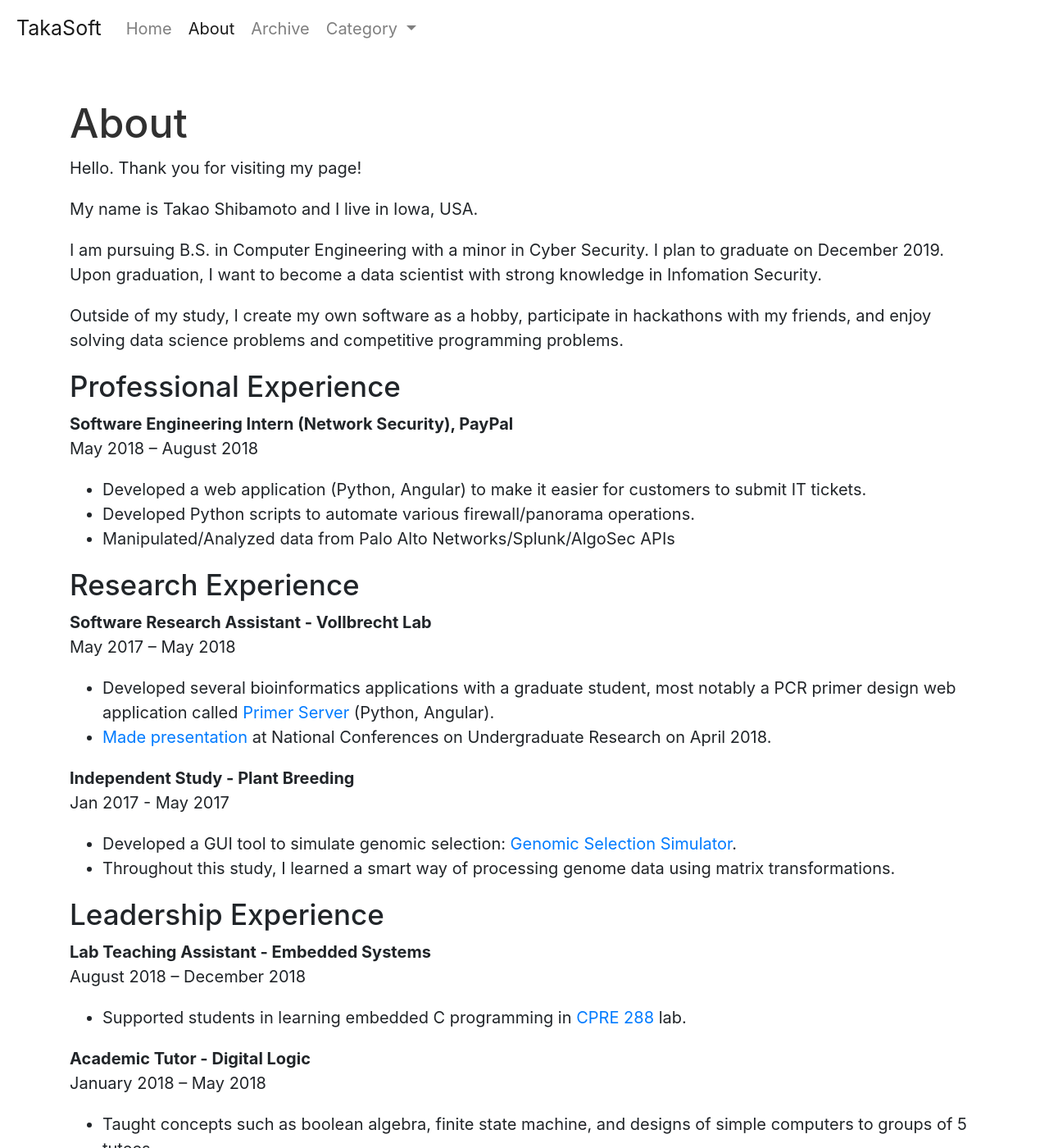
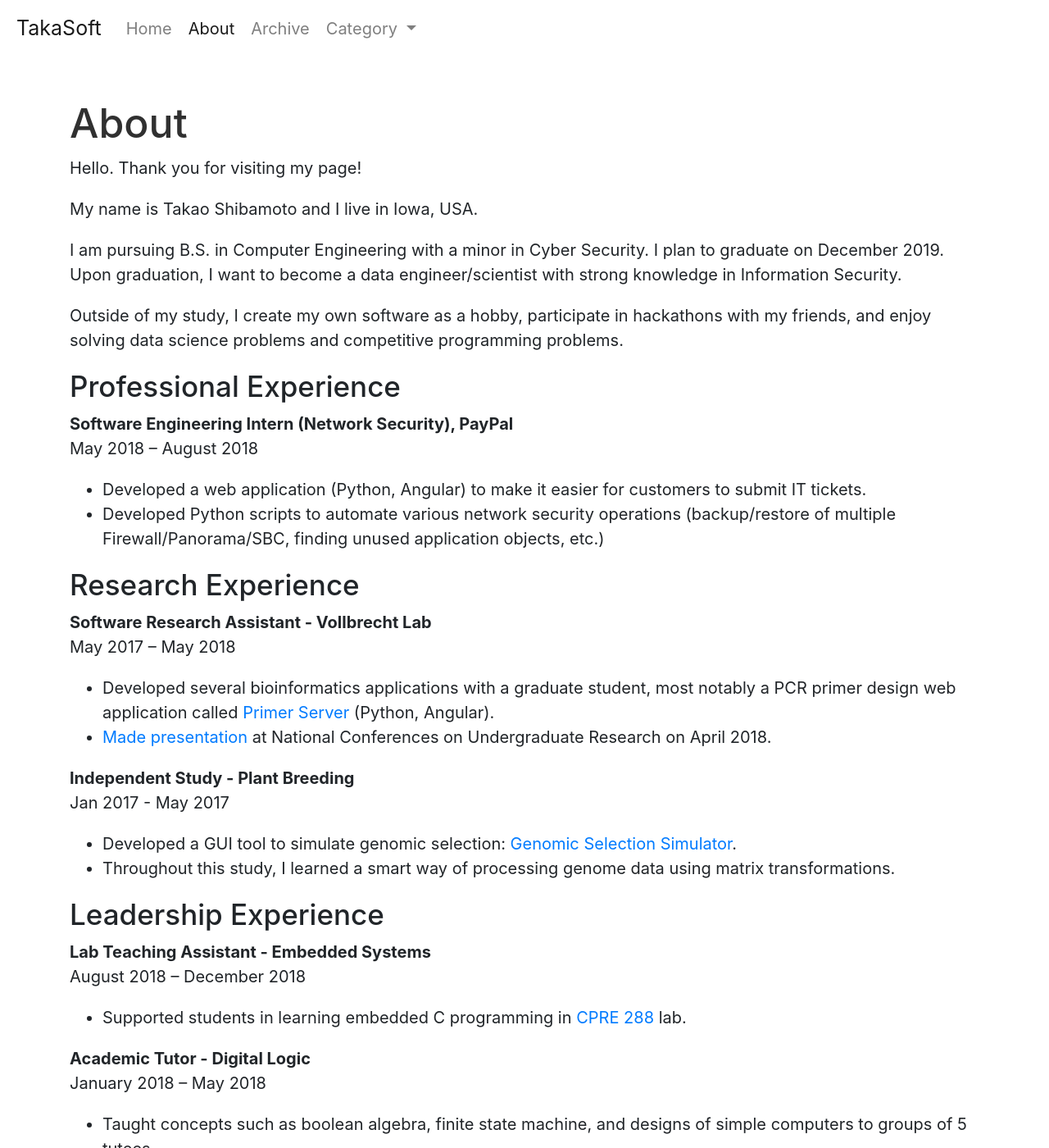
Before and after one commit to takasoft/takasoft.github.io, a Jekyll site: the page built from about.md, in a window 1280 px wide and 1400 px high. Shown: the whole window at 82% size. Built offline with Jekyll 4.4.1, drawn with Linux system fonts in a browser that asks for light colours; some of the changed text lies outside the part shown.

Commit message:
Update about.md

```diff
--- a/about.md
+++ b/about.md
@@ -8,7 +8,7 @@
 
 My name is Takao Shibamoto and I live in Iowa, USA.
 
-I am pursuing B.S. in Computer Engineering with a minor in Cyber Security. I plan to graduate on December 2019. Upon graduation, I want to become a data scientist with strong knowledge in Infomation Security.
+I am pursuing B.S. in Computer Engineering with a minor in Cyber Security. I plan to graduate on December 2019. Upon graduation, I want to become a data engineer/scientist with strong knowledge in Information Security.
 
 Outside of my study, I create my own software as a hobby, participate in hackathons with my friends, and enjoy solving data science problems and competitive programming problems.
 
@@ -18,8 +18,7 @@
 May 2018 – August 2018
 
 - Developed a web application (Python, Angular) to make it easier for customers to submit IT tickets.
-- Developed Python scripts to automate various firewall/panorama operations.
-- Manipulated/Analyzed data from Palo Alto Networks/Splunk/AlgoSec APIs
+- Developed Python scripts to automate various network security operations (backup/restore of multiple Firewall/Panorama/SBC, finding unused application objects, etc.)
 
 ### Research Experience
 
@@ -49,15 +48,15 @@
 
 ### Skills
 
-- Python, JavaScript, C/C++, Java, SQL, Bash
-- Linux, Web Development, Network Security, Docker, Hadoop, Data Mining, Automation
-- Piano, Shogi (Japanese Chess)
+- Languages: Python, JavaScript, SQL, C/C++, Java.
+- Tools/Frameworks: Linux, Angular, Flask/Django, NetSec device APIs, Docker, Hadoop/Spark.
+- Hobby: Piano, Shogi (Japanese Chess), Playing/programming video games.
 
 ### Contact
 
 - Email: takaos at iastate.edu
 - Github: <a href="https://github.com/takasoft" target="_blank">@takasoft</a>
-- LinkedIn: <a href="https://www.linkedin.com/in/takao-shibamoto/" target="_blank">@takao-shibamoto</a>
+- LinkedIn: <a href="https://www.linkedin.com/in/takao-shibamoto/" target="_blank">takao-shibamoto</a>
 - StackOverflow: <a href="https://stackoverflow.com/users/7336605/takasoft" target="_blank">@takasoft</a>
 - Kaggle: <a href="https://www.kaggle.com/takasoft" target="_blank">@takasoft</a>
 - DevPost: <a href="https://devpost.com/takao-shibamoto" target="_blank">@takao-shibamoto</a>
```
